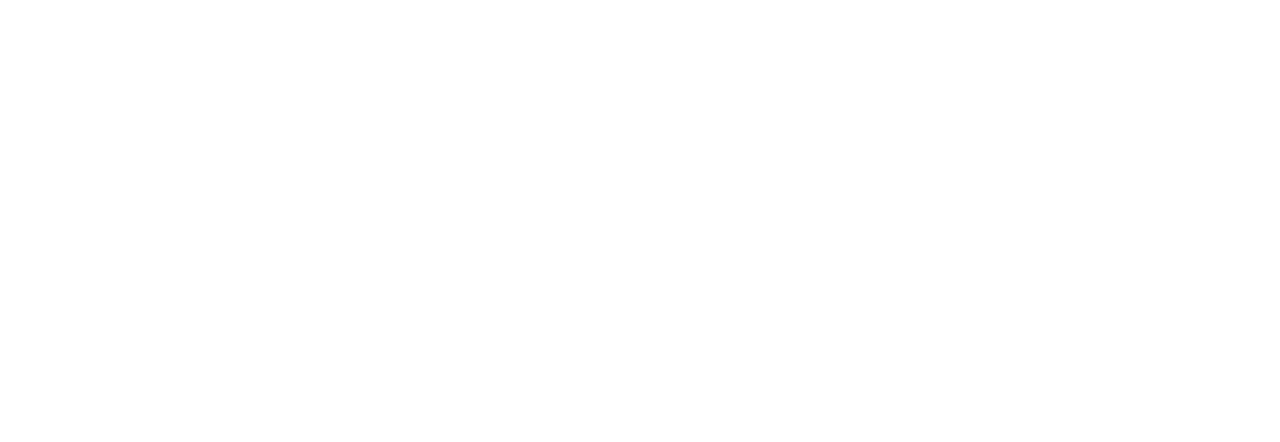
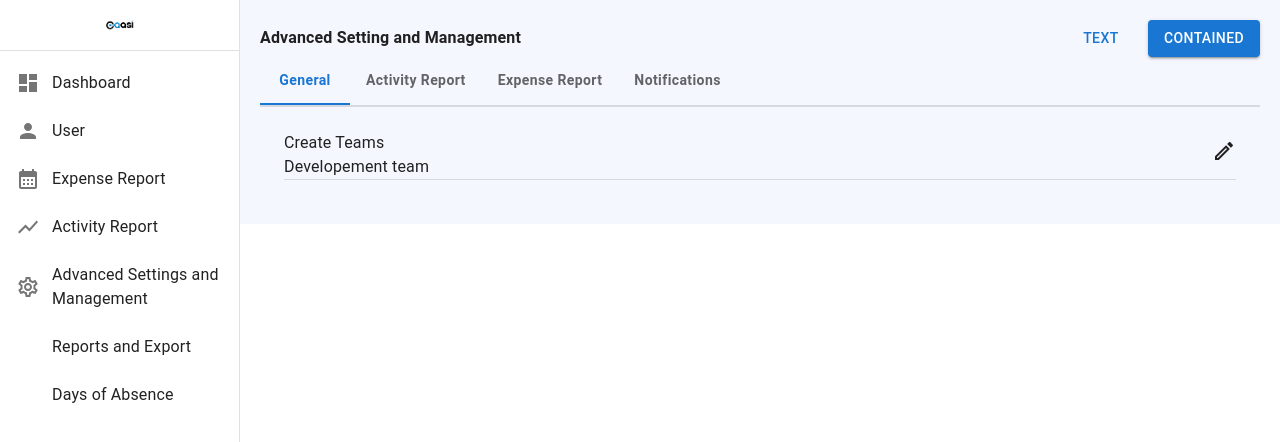
Before and after one commit to Zahoor-Baltee/NewCassi, a React (Vite) app: page /advancesetting in a window 1280 px wide. Before the commit this address had no page. Shown: the top 442 px of the page. Built offline with nearby package versions, Linux system fonts and the light colour scheme.

Commit message:
Advanced Setting and Management page Created

```diff
--- a/package.json
+++ b/package.json
@@ -14,7 +14,8 @@
     "@emotion/styled": "^11.13.0",
     "@fontsource/roboto": "^5.0.8",
     "@mui/icons-material": "^5.16.5",
-    "@mui/material": "^5.16.5",
+    "@mui/lab": "^5.0.0-alpha.173",
+    "@mui/material": "^5.16.6",
     "@mui/x-charts": "^7.7.0",
     "@mui/x-data-grid": "^7.11.1",
     "react": "^18.2.0",
--- /dev/null
+++ b/src/Pages/Advanced Setting And Management/AdvancedSettingAndManagement.jsx
@@ -0,0 +1,74 @@
+import React from 'react';
+import styled from '@emotion/styled';
+import Box from '@mui/material/Box';
+import { Button, Divider, Typography } from '@mui/material';
+import Tab from '@mui/material/Tab';
+import TabContext from '@mui/lab/TabContext';
+import TabList from '@mui/lab/TabList';
+import TabPanel from '@mui/lab/TabPanel';
+import CreateOutlinedIcon from '@mui/icons-material/CreateOutlined';
+
+
+const Root = styled(Box)(({ theme }) => ({
+    margin: 0,
+    padding: 0,
+    "& .mainContainer": {
+        padding: "20px",
+        backgroundColor: "#f4f7fe",
+        "& .label-po": {
+            fontWeight: "600",
+            textTransform: "none"
+        }
+    }
+}));
+
+export default function AdvancedSettingAndManagement() {
+    const [value, setValue] = React.useState('1');
+
+    const handleChange = (event, newValue) => {
+        setValue(newValue);
+    };
+    return (
+        <Root>
+            <Box className='mainContainer'>
+                <Box sx={{ display: "flex", justifyContent: "space-between", alignItems: "center" }}>
+                    <Typography sx={{ fontWeight: "bold" }}>Advanced Setting and Management</Typography>
+                    <Box sx={{ display: "flex", gap: "15px" }}>
+                        <Button variant="text">Text</Button>
+                        <Button variant="contained">Contained</Button>
+                    </Box>
+                </Box>
+                <Box>
+                    <Box sx={{ width: '100%' }}>
+                        <TabContext value={value}>
+                            <Box sx={{ borderBottom: 2, borderColor: 'divider' }}>
+                                <TabList onChange={handleChange} aria-label="lab API tabs example">
+                                    <Tab className='label-po' label="General" value="1" />
+                                    <Tab className='label-po' label="Activity Report" value="2" />
+                                    <Tab className='label-po' label="Expense Report" value="3" />
+                                    <Tab className='label-po' label="Notifications" value="4" />
+                                </TabList>
+                            </Box>
+                            <TabPanel value="1">
+                                <Box sx={{ display: "flex", justifyContent: "space-between", alignItems: "center" }}>
+                                    <Box>
+                                        <Typography label="Create Teams">Create Teams</Typography>
+                                        <Typography>Developement team</Typography>
+                                    </Box>
+                                    <Box>
+                                        <CreateOutlinedIcon />
+                                    </Box>
+                                </Box>
+                                <Divider />
+                            </TabPanel>
+                            <TabPanel value="2">Activity Report</TabPanel>
+                            <TabPanel value="3">Expense Report</TabPanel>
+                            <TabPanel value="4">Notifications</TabPanel>
+                        </TabContext>
+                    </Box>
+                </Box>
+
+            </Box>
+        </Root>
+    );
+}
--- a/src/Shell/Router.jsx
+++ b/src/Shell/Router.jsx
@@ -16,6 +16,7 @@
 import ExpenseReports from "../Pages/Expense Reports/ExpenseReports";
 import ActivityReport from "../Pages/Activity Report/ActivityReport";
 import ReportsAndExport from "../Pages/Reports And Exports/ReportsAndExport";
+import AdvancedSettingAndManagement from "../Pages/Advanced Setting And Management/AdvancedSettingAndManagement";
 
 const WithLayout = ({ component }) => {
   return <NewDefaultLayout>{component}</NewDefaultLayout>;
@@ -59,6 +60,10 @@
           path="/reportsandexport"
           element={<WithLayout component={<ReportsAndExport />} />}
         />
+        <Route
+          path="/advancesetting"
+          element={<WithLayout component={<AdvancedSettingAndManagement />} />}
+        />
         <Route path="/forgotpassword" element={<ForgotPassword />} />
         <Route path="/confirmation" element={<Confirmation />} />
 
```
Also changed, not shown: 1 other file (tests, documents, lock files or other folders).
